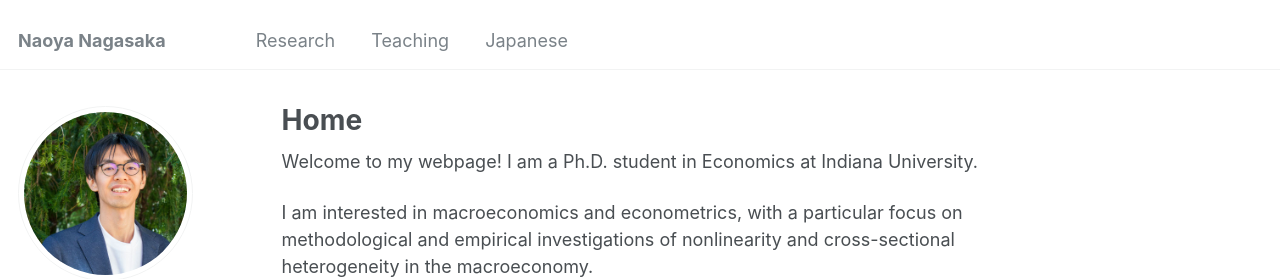
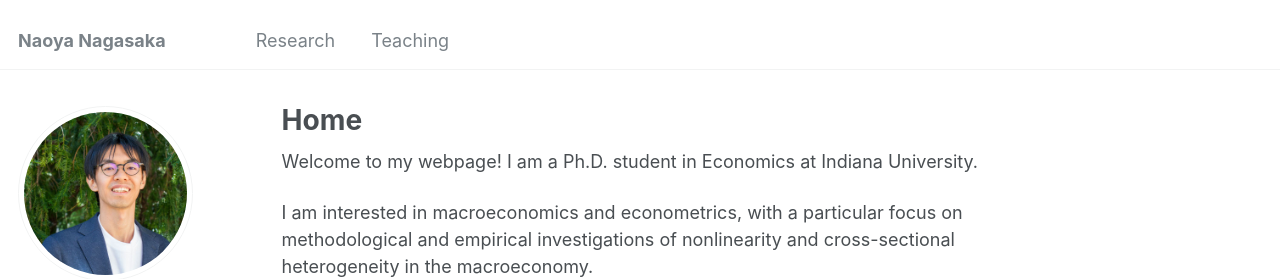
Before and after one commit to naonagas/naonagas.github.io, a Jekyll site: the page built from _pages/about.md, in a window 1280 px wide. Shown: the top 279 px of the page. Built offline with Jekyll 4.4.1, drawn with Linux system fonts in a browser that asks for light colours.

Commit message:
Update navigation.yml

```diff
--- a/_data/navigation.yml
+++ b/_data/navigation.yml
@@ -5,6 +5,3 @@ main:
 
   - title: "Teaching"
     url: /teaching/
-
-  - title: "Japanese"
-    url: /japanese/
```
